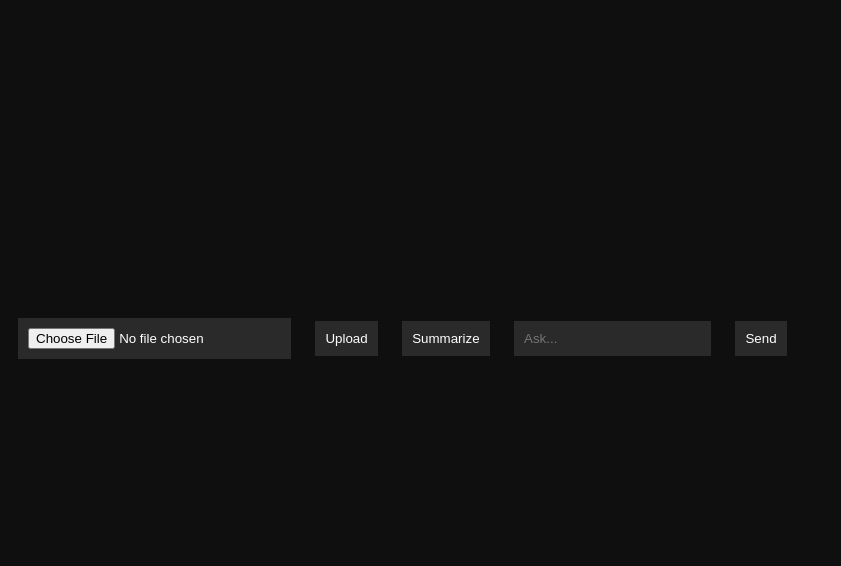
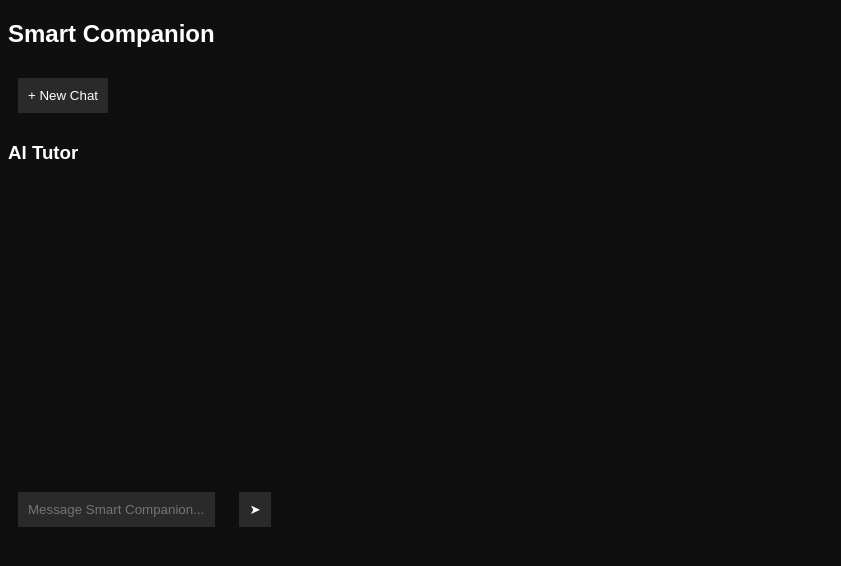
Before and after one commit to surajSrivastava2/smart-compainion, a website: page chat.html in a window 1280 px wide. Shown: the whole page, without its empty margins (0-841 px from the left). Drawn offline with Linux system fonts and the light colour scheme.

Commit message:
Rename title and enhance chat layout

```diff
--- a/chat.html
+++ b/chat.html
@@ -1,19 +1,36 @@
 <!DOCTYPE html>
 <html>
 <head>
-  <title>Chat</title>
+  <title>Smart Companion</title>
   <link rel="stylesheet" href="style.css">
 </head>
 <body>
 
-<div class="chat-box" id="chatBox"></div>
+<div class="app">
 
-<input type="file" id="pdfFile">
-<button onclick="uploadPDF()">Upload</button>
-<button onclick="summarize()">Summarize</button>
+  <!-- Sidebar -->
+  <div class="sidebar">
+    <h2>Smart Companion</h2>
+    <button>+ New Chat</button>
+  </div>
 
-<input id="input" placeholder="Ask...">
-<button onclick="send()">Send</button>
+  <!-- Main Chat -->
+  <div class="chat-section">
+
+    <div class="chat-header">
+      <h3>AI Tutor</h3>
+    </div>
+
+    <div class="chat-box" id="chatBox"></div>
+
+    <div class="input-area">
+      <input id="input" placeholder="Message Smart Companion..." />
+      <button onclick="send()">➤</button>
+    </div>
+
+  </div>
+
+</div>
 
 <script src="chat.js"></script>
 </body>
```
